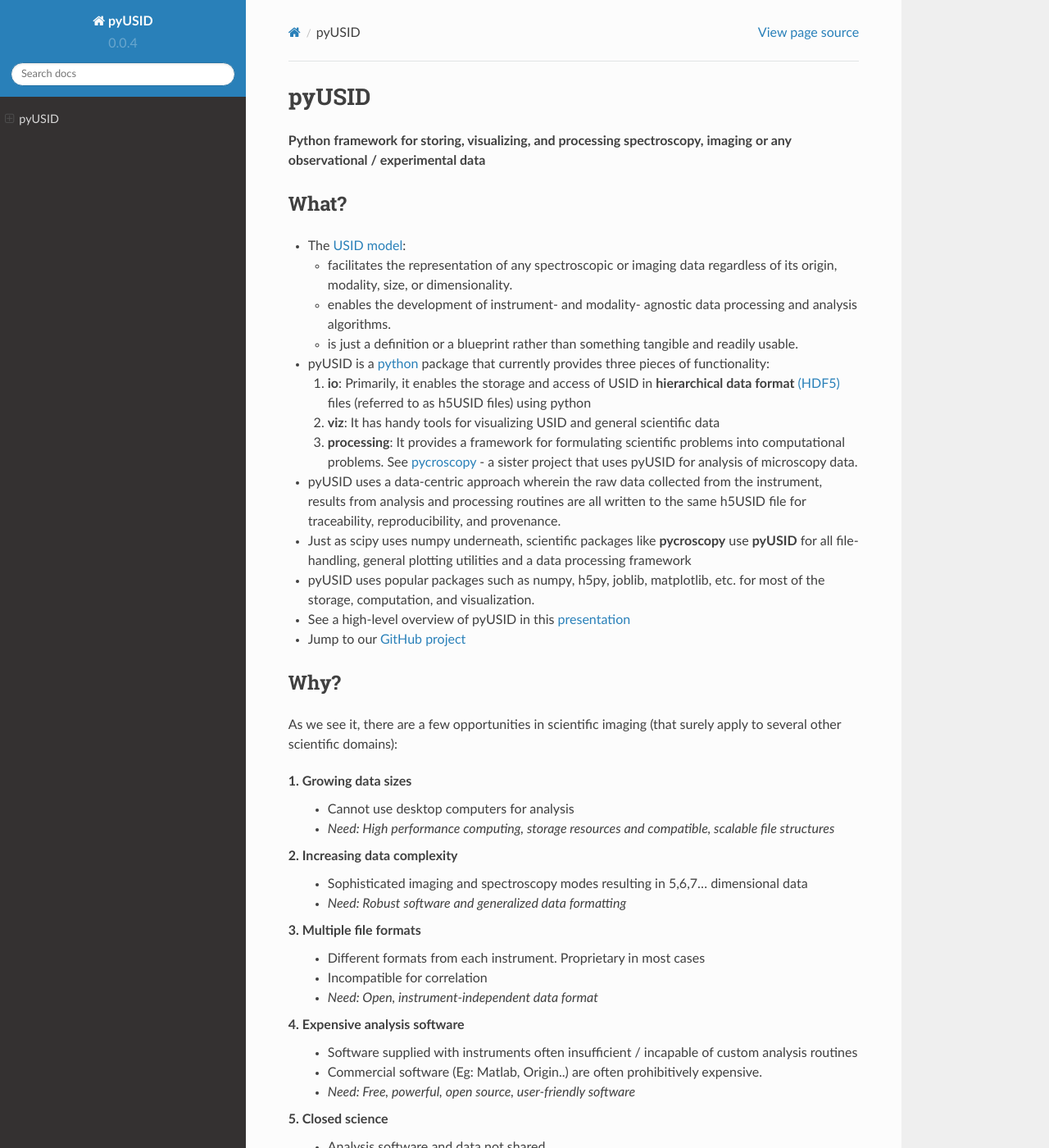
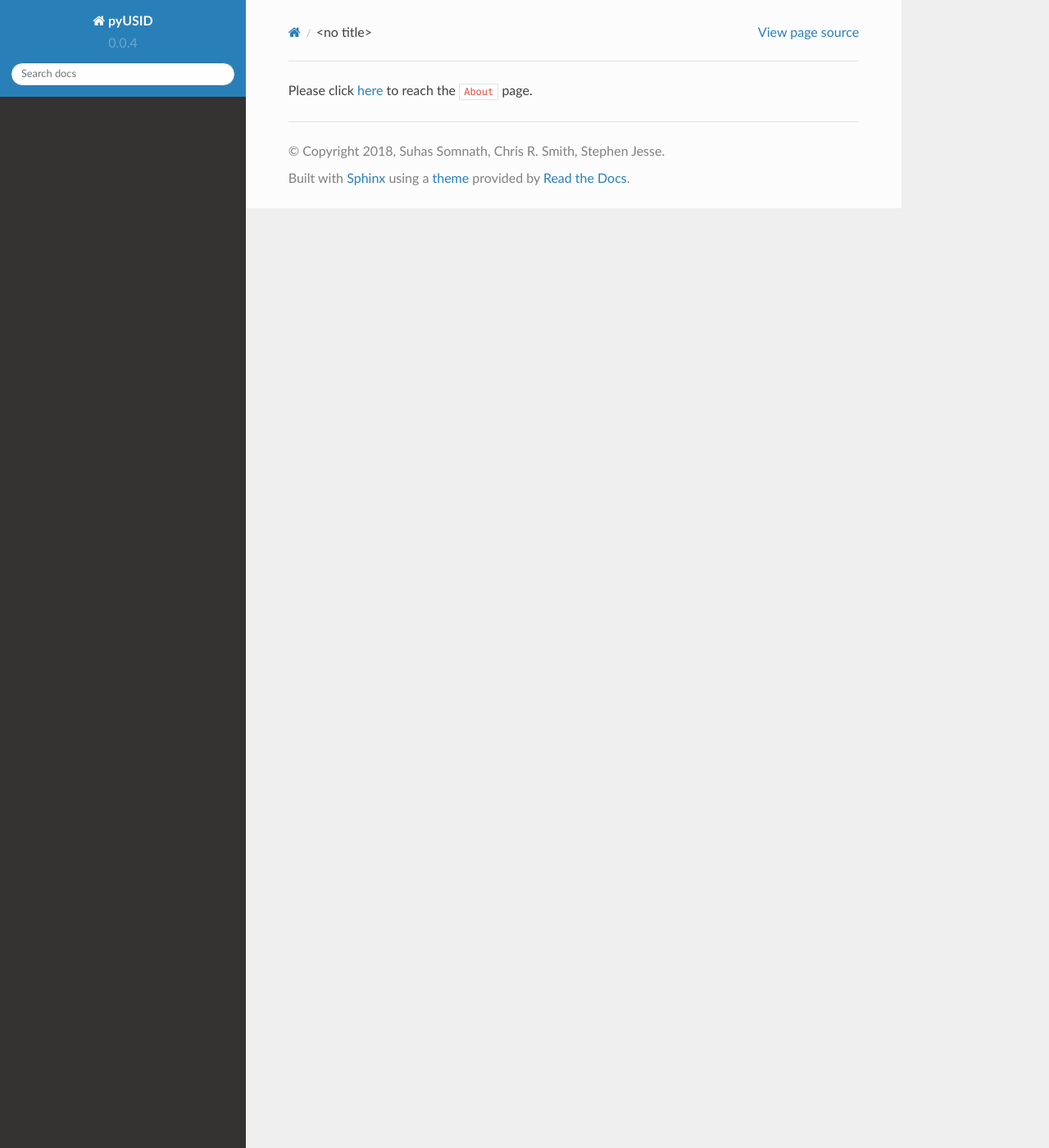
Before and after one commit to pycroscopy/pyUSID, a Sphinx documentation site: the page built from docs/about.rst, in a window 1280 px wide and 1400 px high. Shown: the whole window at 82% size. Built offline with Sphinx 7.4.7 and the Read the Docs theme 2.0.0, drawn with Linux system fonts in a browser that asks for light colours; pages that are not in the unit, such as notebooks, are missing from menus; some of the changed text lies outside the part shown.

Commit message:
about renamed to index and a new about created that redirects to index

```diff
--- a/docs/about.rst
+++ b/docs/about.rst
@@ -1,60 +1 @@
-======
-pyUSID
-======
-
-**Python framework for storing, visualizing, and processing spectroscopy, imaging or any observational / experimental data**
-
-What?
-------
-* The `USID model <./data_format.html>`_:
-
-  * facilitates the representation of any spectroscopic or imaging data regardless of its origin, modality, size, or dimensionality.
-  * enables the development of instrument- and modality- agnostic data processing and analysis algorithms.
-  * is just a definition or a blueprint rather than something tangible and readily usable.
-* pyUSID is a `python <http://www.python.org/>`_ package that currently provides three pieces of functionality:
-
-  #. **io**: Primarily, it enables the storage and access of USID in **hierarchical data format** `(HDF5) <http://extremecomputingtraining.anl.gov/files/2015/03/HDF5-Intro-aug7-130.pdf>`_ files (referred to as h5USID files) using python
-  #. **viz**: It has handy tools for visualizing USID and general scientific data
-  #. **processing**: It provides a framework for formulating scientific problems into computational problems.
-     See `pycroscopy <../pycroscopy/about.html>`_ - a sister project that uses pyUSID for analysis of microscopy data.
-
-* pyUSID uses a data-centric approach wherein the raw data collected from the instrument, results from analysis
-  and processing routines are all written to the same h5USID file for traceability, reproducibility, and provenance.
-* Just as scipy uses numpy underneath, scientific packages like **pycroscopy** use **pyUSID** for all file-handling, general plotting utilities and a data processing framework
-* pyUSID uses popular packages such as numpy, h5py, joblib, matplotlib, etc. for most of the storage, computation, and visualization.
-* See a high-level overview of pyUSID in this `presentation <https://github.com/pycroscopy/pyUSID/blob/master/docs/USID_pyUSID_pycroscopy.pdf>`_
-* Jump to our `GitHub project <https://github.com/pycroscopy/pyUSID>`_
-
-Why?
------
-As we see it, there are a few opportunities in scientific imaging (that surely apply to several other scientific domains):
-
-**1. Growing data sizes**
-  * Cannot use desktop computers for analysis
-  * *Need: High performance computing, storage resources and compatible, scalable file structures*
-
-**2. Increasing data complexity**
-  * Sophisticated imaging and spectroscopy modes resulting in 5,6,7... dimensional data
-  * *Need: Robust software and generalized data formatting*
-
-**3. Multiple file formats**
-  * Different formats from each instrument. Proprietary in most cases
-  * Incompatible for correlation
-  * *Need: Open, instrument-independent data format*
-
-**4. Expensive analysis software**
-  * Software supplied with instruments often insufficient / incapable of custom analysis routines
-  * Commercial software (Eg: Matlab, Origin..) are often prohibitively expensive.
-  * *Need: Free, powerful, open source, user-friendly software*
-
-**5. Closed science**
-  * Analysis software and data not shared
-  * No guarantees of reproducibility or traceability
-  * *Need: open source data structures, file formats, centralized code and data repositories*
-
-Who?
------
-* This project begun largely as an effort by scientists and engineers at the **I**\nstitute for **F**\unctional **I**\maging of **M**\aterials (`IFIM <https://ifim.ornl.gov>`_) to standardize data representation, storage and processing for a very large variety of imaging and spectroscopy instruments.
-* It is now being developed and maintained by `Suhas Somnath <https://github.com/ssomnath>`_ of the **A**\dvanced **D**\ata & **W**\orkflows **G**\roup (ADWG) at the **O**\ak Ridge National Laboratory **L**\eadership **C**\omputing **F**\acility (`OLCF <https://www.olcf.ornl.gov>`_) and `Chris R. Smith <https://github.com/CompPhysChris>`_ of IFIM.
-  Please visit our `credits and acknowledgements <./credits.html>`_ page for more information.
-* While pyUSID was originally a part of pycroscopy up to 2017, it is now serves as an independent, science-agnostic data handling package. pyUSID was born so that it can integrate with other existing mature packages in any domain. If you are interested in integrating our data model with your existing package, please `get in touch <./contact.html>`_ with us.
+Please click `here <./index.html>`_ to reach the ``About`` page.
```
